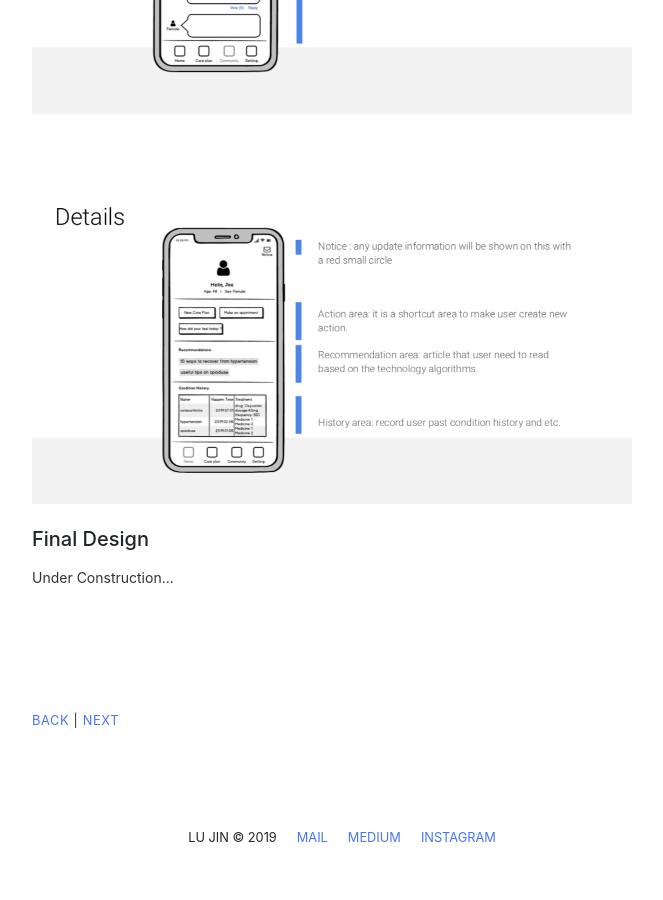
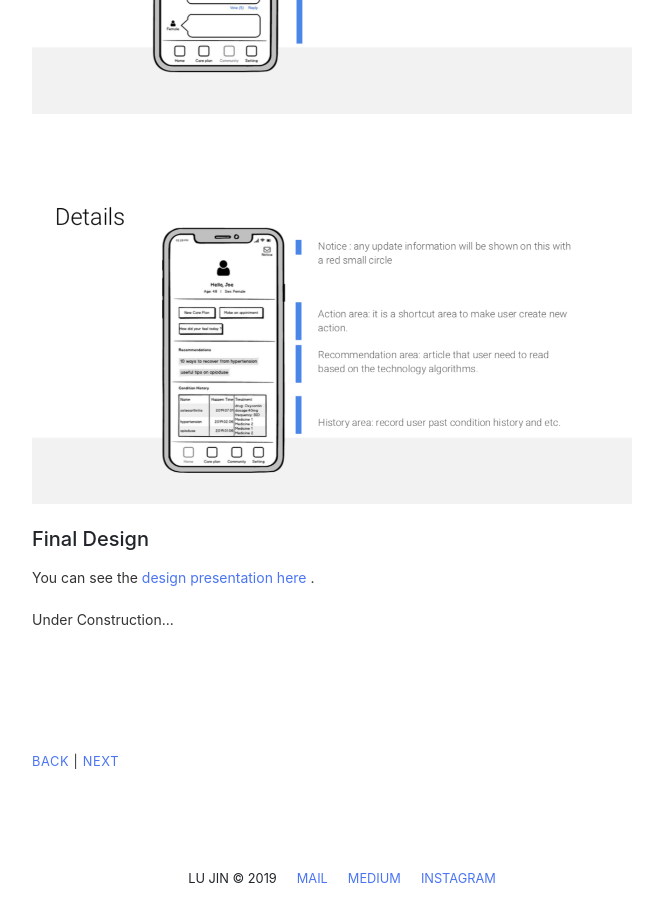
Before and after one commit to beforux/ShakeYourLove, a Jekyll site: the page work10.html, which Jekyll copies as it is, in a window 1280 px wide and 900 px high, scrolled down 3241 px. Shown: the whole window, without its empty margins (308-971 px from the left). Built offline with Jekyll 4.4.1, drawn with Linux system fonts in a browser that asks for light colours; nearby versions of some CDN libraries; before the commit the page ends 4100 px from its top, so only the background shows below that.

Commit message:
Update work10.html

```diff
--- a/work10.html
+++ b/work10.html
@@ -88,6 +88,7 @@
                   <img src="img/10t2.png" width="600px">
 
 <h5>Final Design</h5>
+                <p> You can see the <a href ="https://docs.google.com/presentation/d/1Mve6SW9FOlC0B2s043G2V7KzvW37YgJhFdhZwb9ZTAE/edit?usp=sharing">design presentation here </a>. </p>
                 <p> Under Construction...</p>
 
 <section></section>
```
